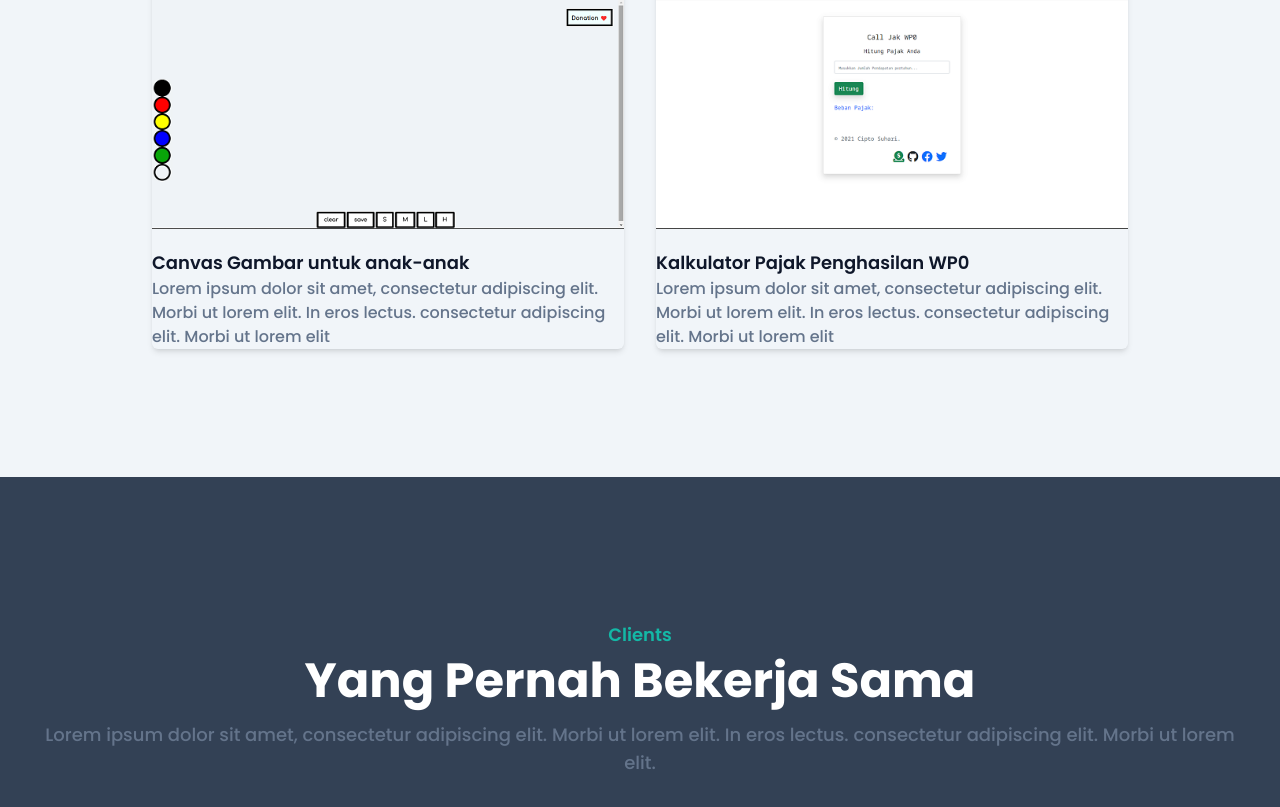
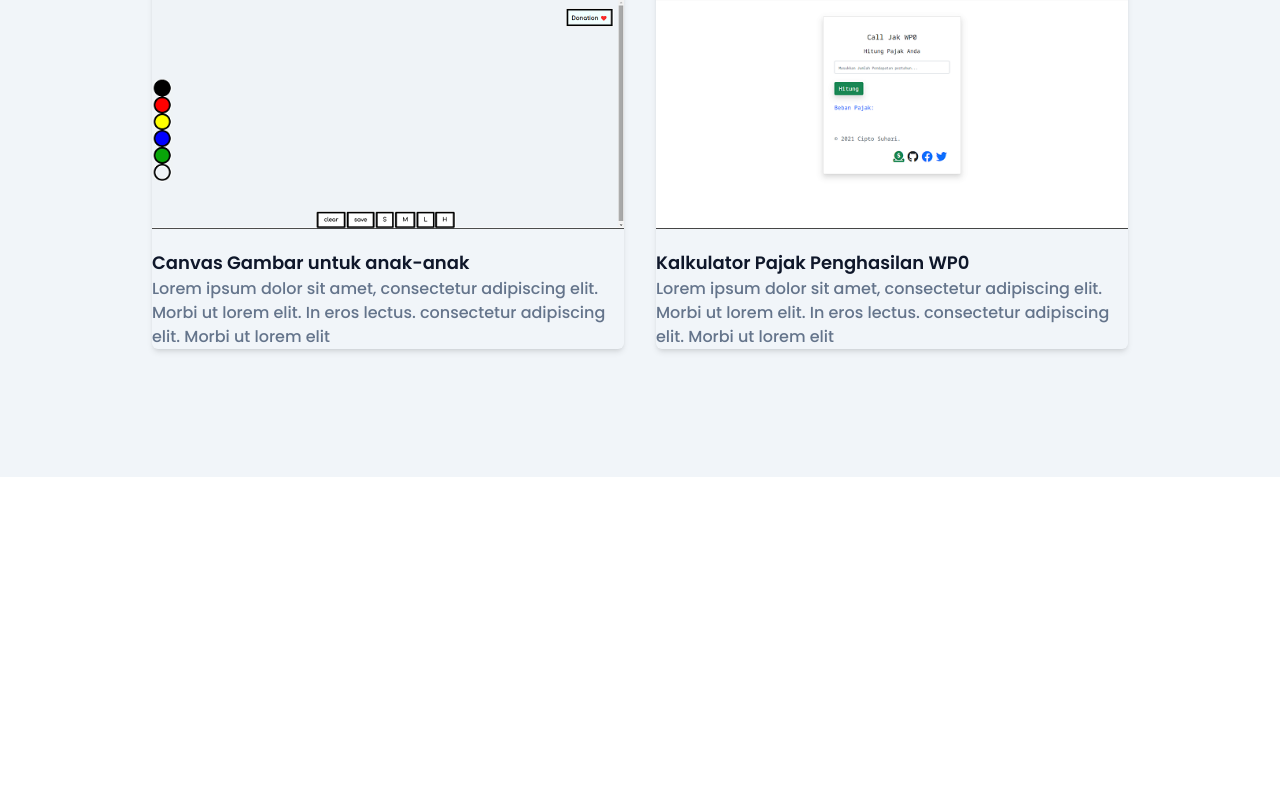
Before and after one commit to harikun/portfolio, a React (Create React App) app: page / in a window 1280 px wide. Shown: the part 1829-2636 px from the top of the page. After the commit the page ends 2306 px from the top, so only its background shows below. Built offline with nearby package versions, Linux system fonts and the light colour scheme.

Commit message:
remove client section

```diff
--- a/src/components/ClientsSection.jsx
+++ /dev/null
@@ -1,23 +0,0 @@
-function ClientsSection() {
-  return (
-    <section id="clients" className="pt-36 pb-32 bg-slate-700">
-      <div className="container">
-        <div className="w-full px-4">
-          <div className=" mx-auto text-center mb-16">
-            <h3 className="font-semibold text-lg text-primary mb-2">Clients</h3>
-            <h4 className="font-bold text-white text-3xl sm:text-4xl lg:text-5xl mb-4">
-              Yang Pernah Bekerja Sama
-            </h4>
-            <p className="font-medium text-md text-secondary md:text-lg">
-              Lorem ipsum dolor sit amet, consectetur adipiscing elit. Morbi ut
-              lorem elit. In eros lectus. consectetur adipiscing elit. Morbi ut
-              lorem elit.
-            </p>
-          </div>
-        </div>
-      </div>
-    </section>
-  );
-}
-
-export default ClientsSection;
--- a/src/pages/HomePage.jsx
+++ b/src/pages/HomePage.jsx
@@ -2,7 +2,6 @@ import Navbar from "../components/NavBar";
 import AboutSection from "../components/AboutSection";
 import HeroSection from "../components/HeroSection";
 import PortfolioSection from "../components/PorfolioSection";
-import ClientsSection from "../components/ClientsSection";
 
 function HomePage() {
   return (
@@ -11,7 +10,6 @@ function HomePage() {
       <HeroSection />
       <AboutSection />
       <PortfolioSection />
-      <ClientsSection />
     </>
   );
 }
```
